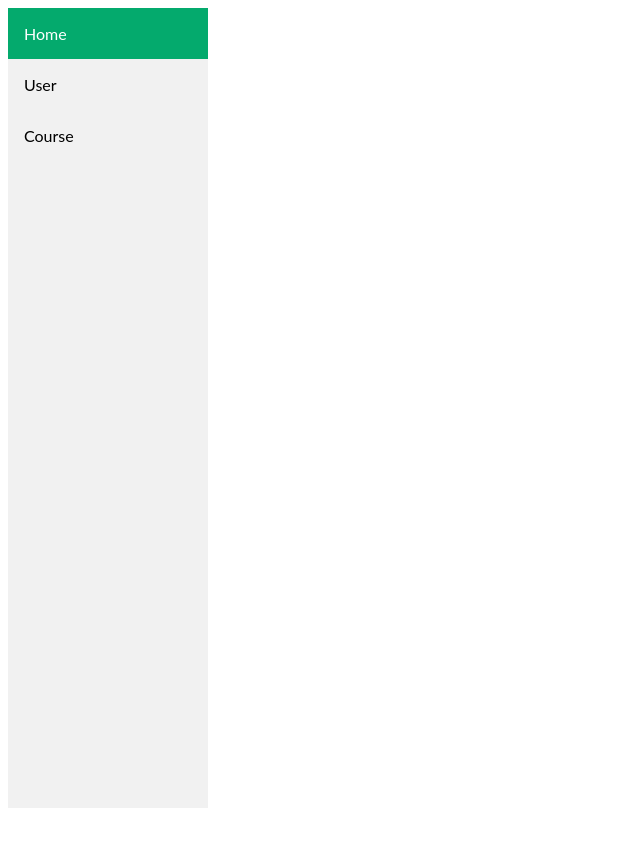
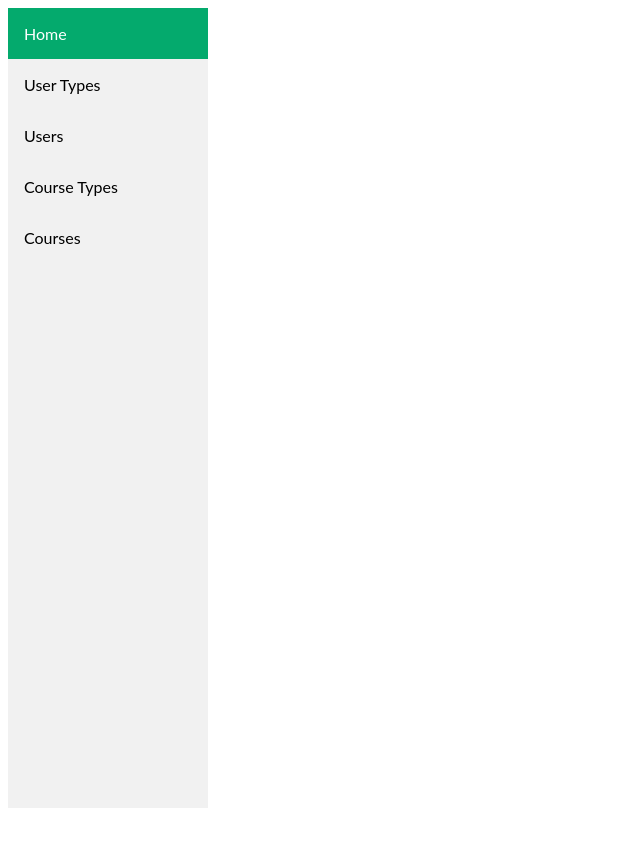
Before and after one commit to ojasteredesai/AcademyEmsWeb, an Angular app in the folder AcademyEmsWeb/: page /User in a window 1280 px wide. Shown: the top 846 px of the page, without its empty margins (0-640 px from the left). Built offline with nearby package versions, Linux system fonts and the light colour scheme.

Commit message:
added few changes

```diff
--- a/AcademyEmsWeb/src/app/Course/AcademyEmsApp.CourseView.html
+++ b/AcademyEmsWeb/src/app/Course/AcademyEmsApp.CourseView.html
@@ -1 +1 @@
-<h1>This is course view</h1>>
+<h1>This is course view</h1>
--- a/AcademyEmsWeb/src/app/Home/AcademyEmsApp.MasterPageView.html
+++ b/AcademyEmsWeb/src/app/Home/AcademyEmsApp.MasterPageView.html
@@ -63,8 +63,10 @@ div.content {
 
 <div class="sidebar">
   <a class="active" [routerLink]="['Home']">Home</a>
-  <a [routerLink]="['User/Add']">User</a>
-  <a [routerLink]="['Course/Add']">Course</a>
+  <a [routerLink]="['User/Types']">User Types</a>
+  <a [routerLink]="['User/View']">Users</a>
+  <a [routerLink]="['Course/Types']">Course Types</a>
+  <a [routerLink]="['Course/View']">Courses</a>
 </div>
 
 <div class="content">
--- a/AcademyEmsWeb/src/app/Routing/AcademyEmsApp.CourseRouting.ts
+++ b/AcademyEmsWeb/src/app/Routing/AcademyEmsApp.CourseRouting.ts
@@ -1,5 +1,7 @@
 import { CourseTypeComponent } from "../Course/AcademyEmsApp.CourseTypeComponent";
+import { CourseComponent } from "../Course/AcademyEmsApp.CourseComponent";
 
 export const CourseRoutes = [
-    { path: 'Add', component: CourseTypeComponent },
+    { path: 'Types', component: CourseTypeComponent },
+    { path: 'View', component: CourseComponent },
 ];
--- a/AcademyEmsWeb/src/app/Routing/AcademyEmsApp.UserRouting.ts
+++ b/AcademyEmsWeb/src/app/Routing/AcademyEmsApp.UserRouting.ts
@@ -1,5 +1,7 @@
 import { UserTypeComponent } from "../User/AcademyEmsApp.UserTypeComponent";
+import { UserComponent } from "../User/AcademyEmsApp.UserComponent";
 
 export const UserRoutes = [
-    { path: 'Add', component: UserTypeComponent }
+    { path: 'Types', component: UserTypeComponent },
+    { path: 'View', component: UserComponent }
 ];
--- a/AcademyEmsWeb/src/app/User/AcademyEmsApp.UserTypeComponent.ts
+++ b/AcademyEmsWeb/src/app/User/AcademyEmsApp.UserTypeComponent.ts
@@ -1,5 +1,6 @@
-import { Component } from '@angular/core';
+import { Component, inject } from '@angular/core';
 import {UserType} from './AcademyEmsApp.UserTypeModel'
+import { Router } from '@angular/router';
 
 @Component({
   templateUrl: './AcademyEmsApp.UserTypeView.html'
@@ -8,9 +9,14 @@ export class UserTypeComponent {
   title = 'User Type App';
   UserTypeModel : UserType = new UserType();
   UserTypeModels : Array<UserType> = new Array<UserType>();
+  router = inject(Router);
 
   Add(){
     this.UserTypeModels.push(this.UserTypeModel);
     this.UserTypeModel = new UserType();
   }
+
+  navigate(){
+    this.router.navigate(['/View'])
+  }
 }
--- a/AcademyEmsWeb/src/app/User/AcademyEmsApp.UserTypeView.html
+++ b/AcademyEmsWeb/src/app/User/AcademyEmsApp.UserTypeView.html
@@ -1,5 +1,5 @@
 <div class="tab">
-    <button>User Types</button>
+    <button (click)="navigate()">User Types</button>
     <button>Users</button>
   </div>
 
```
